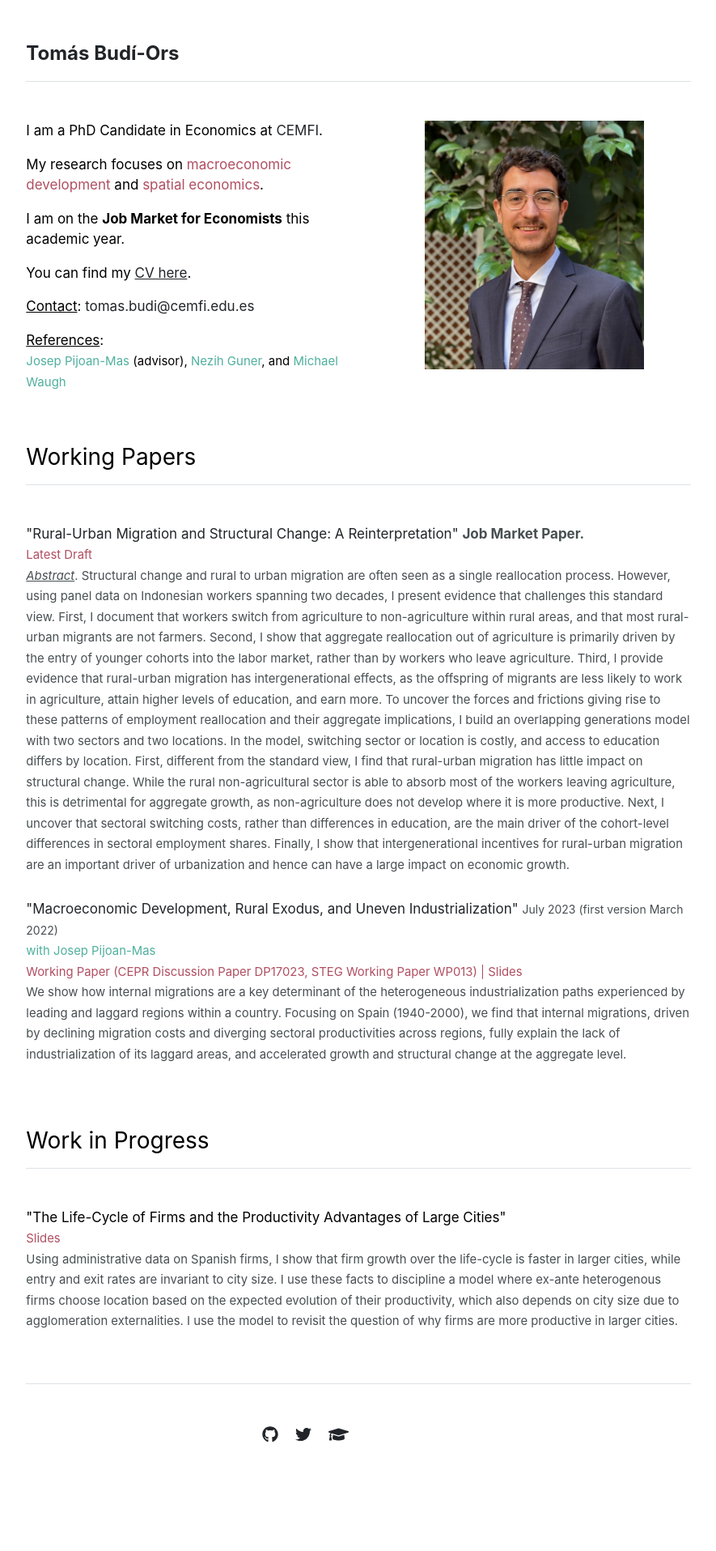
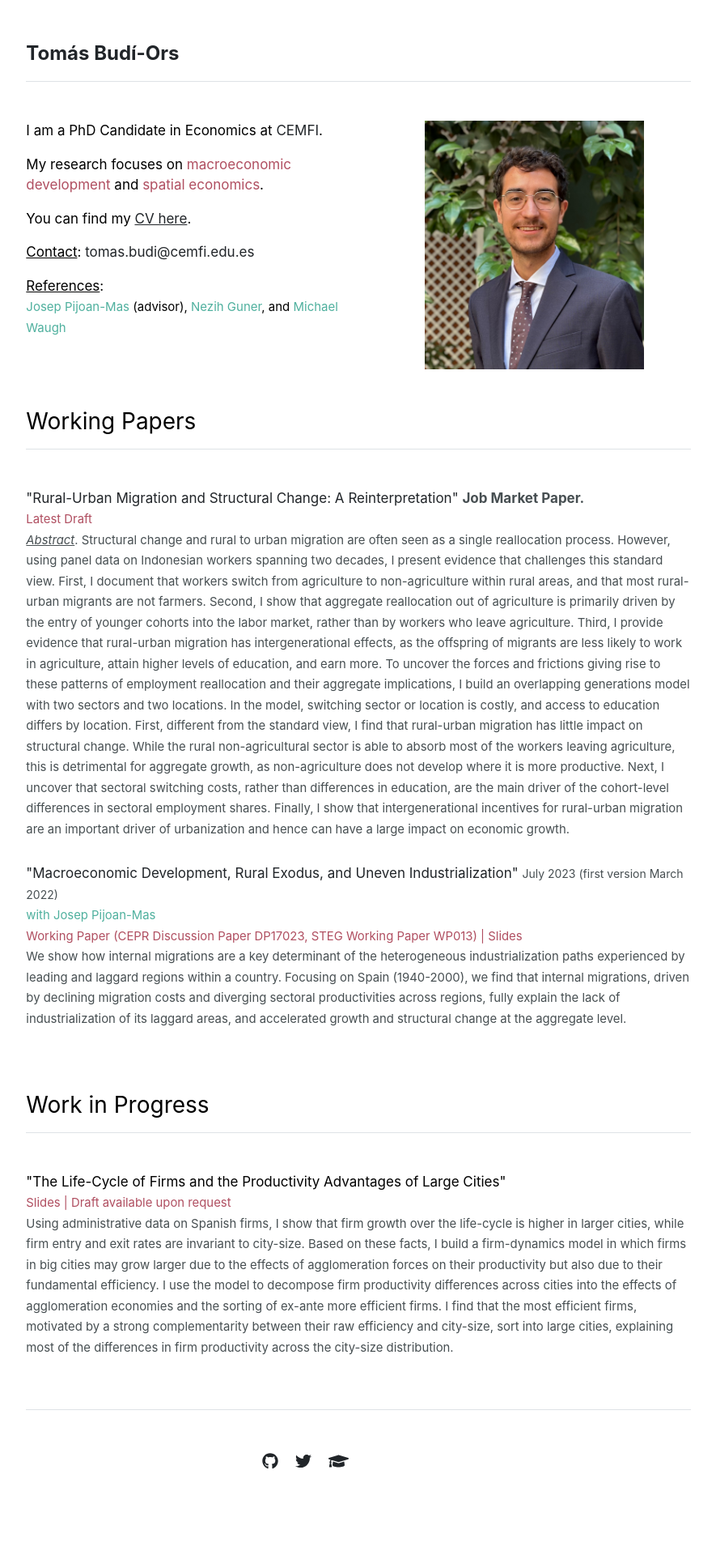
Before and after one commit to tomas-budi-ors/tomas-budi-ors.github.io, a Jekyll site: the page built from index.md, in a window 1280 px wide. Shown: the whole page at 81% size, without its empty margins (197-1082 px from the left). Built offline with Jekyll 4.4.1, drawn with Linux system fonts in a browser that asks for light colours; before the commit the page ends 1883 px from its top, so only the background shows below that.

Commit message:
Update work in progress and JM situation

```diff
--- a/_data/work_in_progress.yml
+++ b/_data/work_in_progress.yml
@@ -1,7 +1,7 @@
 featured:
 - {name: '"The Life-Cycle of Firms and the Productivity Advantages of Large Cities"',
-links: '<a href="/working_papers/SFD_slides.pdf" target="_blank" rel="noopener noreferrer">Slides</a>',
-abstract: 'Using administrative data on Spanish firms, I show that firm growth over the life-cycle is faster in larger cities, while entry and exit rates are invariant to city size. I use these facts to discipline a model where ex-ante heterogenous firms choose location based on the expected evolution of their productivity, which also depends on city size due to agglomeration externalities. I use the model to revisit the question of why firms are more productive in larger cities.'}
+links: '<a href="/working_papers/SFD_slides.pdf" target="_blank" rel="noopener noreferrer">Slides</a> | <a>Draft available upon request</a>',
+abstract: 'Using administrative data on Spanish firms, I show that firm growth over the life-cycle is higher in larger cities, while firm entry and exit rates are invariant to city-size. Based on these facts, I build a firm-dynamics model in which firms in big cities may grow larger due to the effects of agglomeration forces on their productivity but also due to their fundamental efficiency. I use the model to decompose firm productivity differences across cities into the effects of agglomeration economies and the sorting of ex-ante more efficient firms. I find that the most efficient firms, motivated by a strong complementarity between their raw efficiency and city-size, sort into large cities, explaining most of the differences in firm productivity across the city-size distribution.'}
 
 index:
 - {name: 'Testing General Relativity with Present and Future Astrophysical Observations. Emanuele Berti (Mississippi U. and Lisbon, CENTRA), Enrico Barausse (Paris, Inst. Astrophys. and Paris U., VI-VII), Vitor Cardoso (Lisbon, IST and Perimeter Inst. Theor. Phys. and Lisbon, CENTRA), Leonardo Gualtieri (Rome U. and INFN, Rome), Paolo Pani (Rome U. and INFN, Rome and Lisbon, IST and Lisbon, CENTRA) et al.'}
--- a/index.md
+++ b/index.md
@@ -7,7 +7,7 @@ I am a PhD Candidate in Economics at [CEMFI](https://www.cemfi.es/){:target="_bl
 
 My research focuses on <span style="color: #b04f61;">macroeconomic development</span> and <span style="color: #b04f61;">spatial economics</span>.
 
-I am on the **Job Market for Economists** this academic year.
+<!-- I will be a Max Weber Fellow at the EUI for the 2024-2025 academic year before joining the Bank of Spain as a Research Economist in September 2025. -->
 
 You can find my [<u>CV here</u>](/cv/CV_BudiOrs.pdf){:target="_blank"}.
 
```
